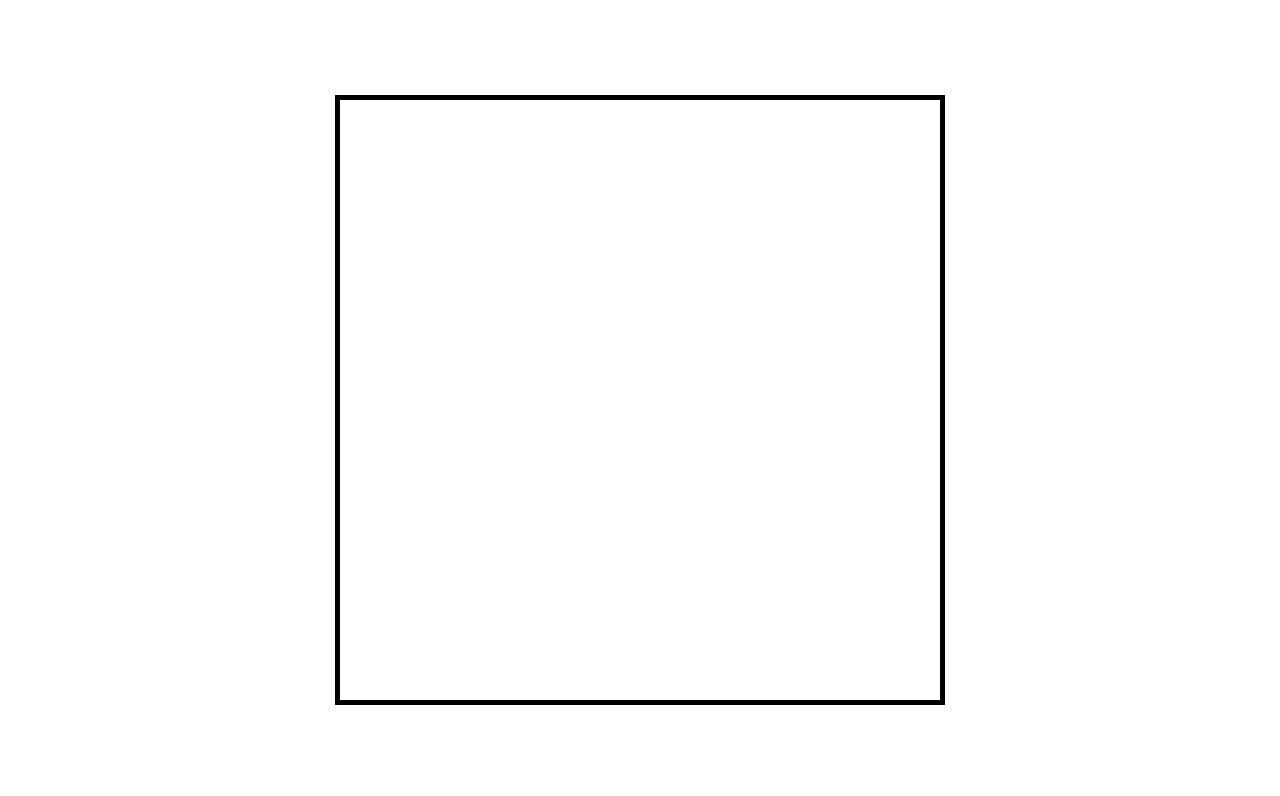
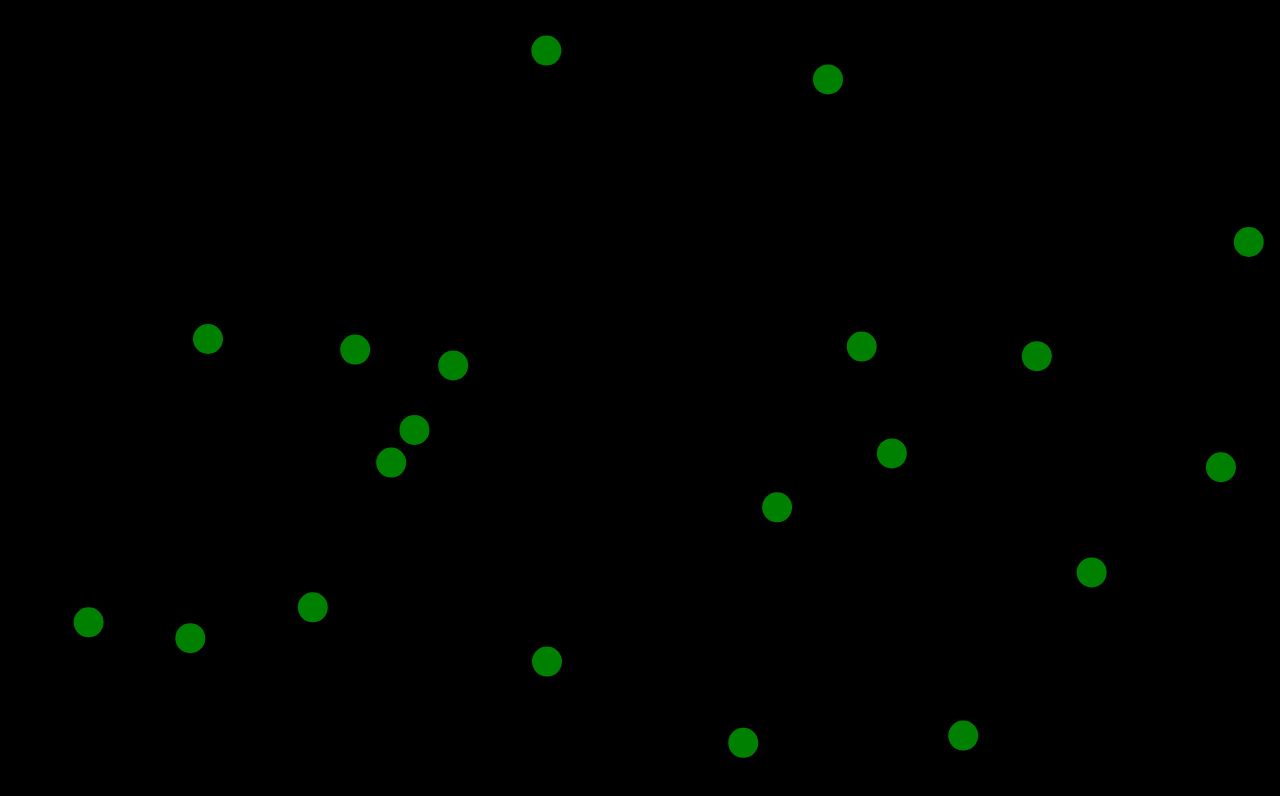
Before and after one commit to shreeyansh64/js-animation, a plain HTML site: page index.html in a window 1280 px wide. Drawn offline with Linux system fonts and the light colour scheme.

Commit message:
testing some canvas animations

```diff
--- a/index.html
+++ b/index.html
@@ -8,6 +8,6 @@
 </head>
 <body>
     <canvas id="canvas_1"></canvas>
-    <script></script>
+    <script src="./script.js"></script>
 </body>
 </html>
--- a/script.js
+++ b/script.js
@@ -0,0 +1,47 @@
+const canvas = document.getElementById('canvas_1');
+const ctx = canvas.getContext('2d');
+canvas.width = window.innerWidth;
+canvas.height = window.innerHeight;
+ctx.fillStyle = 'green';
+
+
+class Particle {
+    constructor(effect){
+        this.effect = effect;
+        this.x = Math.random() * this.effect.width;
+        this.y = Math.random() * this.effect.height;
+        this.radius = 15;
+    }
+    draw(context){
+        context.beginPath();
+        context.arc(this.x,this.y,this.radius,0,Math.PI * 2);
+        context.fill();
+    }
+}
+
+class Effect {
+    constructor(canvas){
+        this.canvas = canvas;
+        this.width = this.canvas.width;
+        this.height = this.canvas.height;
+        this.particles = [];
+        this.numberOfParticles =20;
+        this.createParticles();
+    }
+    createParticles(){
+        for (let i = 0; i < this.numberOfParticles; i++) {
+            this.particles.push(new Particle(this));
+        }
+    }
+    handle(context){
+        this.particles.forEach(e=>e.draw(context));
+    }
+}
+
+const eff = new Effect(canvas);
+eff.handle(ctx)
+
+
+function animation() {
+
+}
--- a/style.css
+++ b/style.css
@@ -1,9 +1,12 @@
+*{
+    margin: 0;
+    padding: 0;
+    box-sizing: border-box;
+}
+
 #canvas_1 {
-    border: 5px solid black;
+    background: black;
     position: absolute;
-    top: 50%;
-    left: 50%;
-    transform: translate(-50%,-50%);
-    width: 600px;
-    height: 600px;
+    top: 0;
+    left: 0;
 }
```
